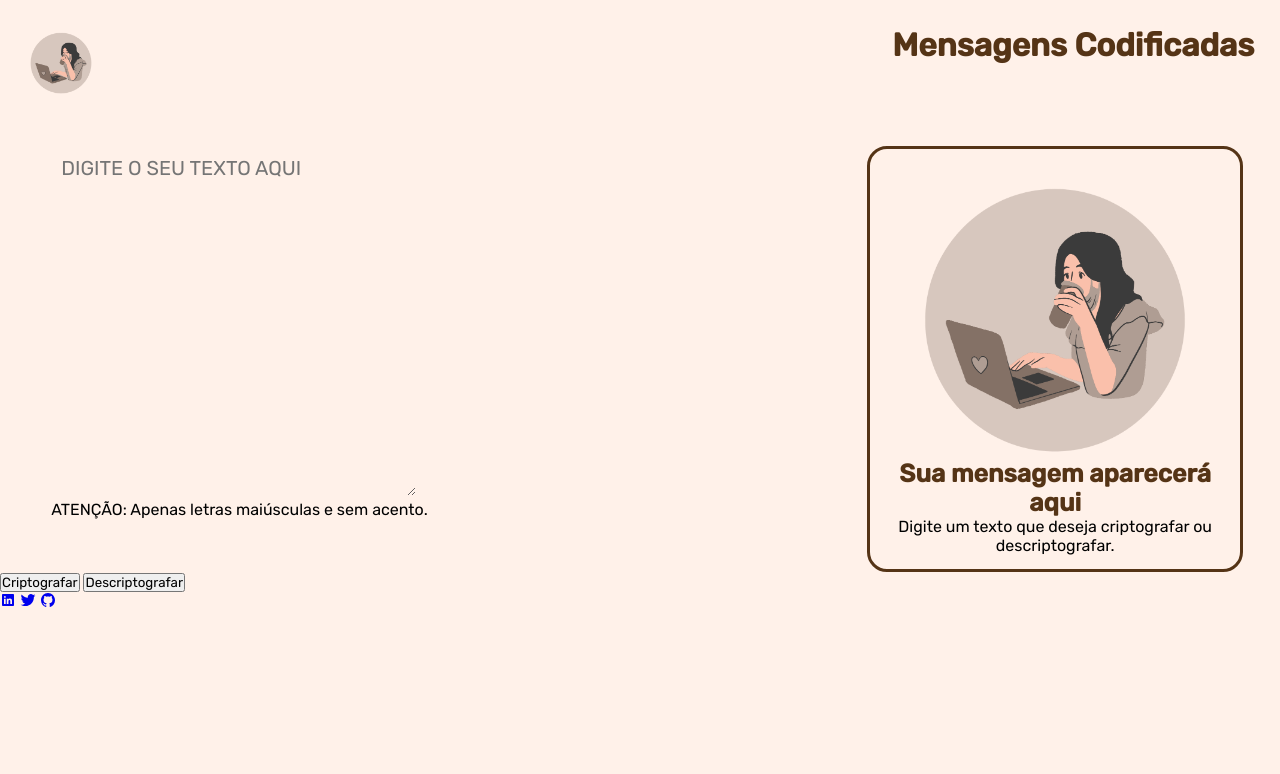
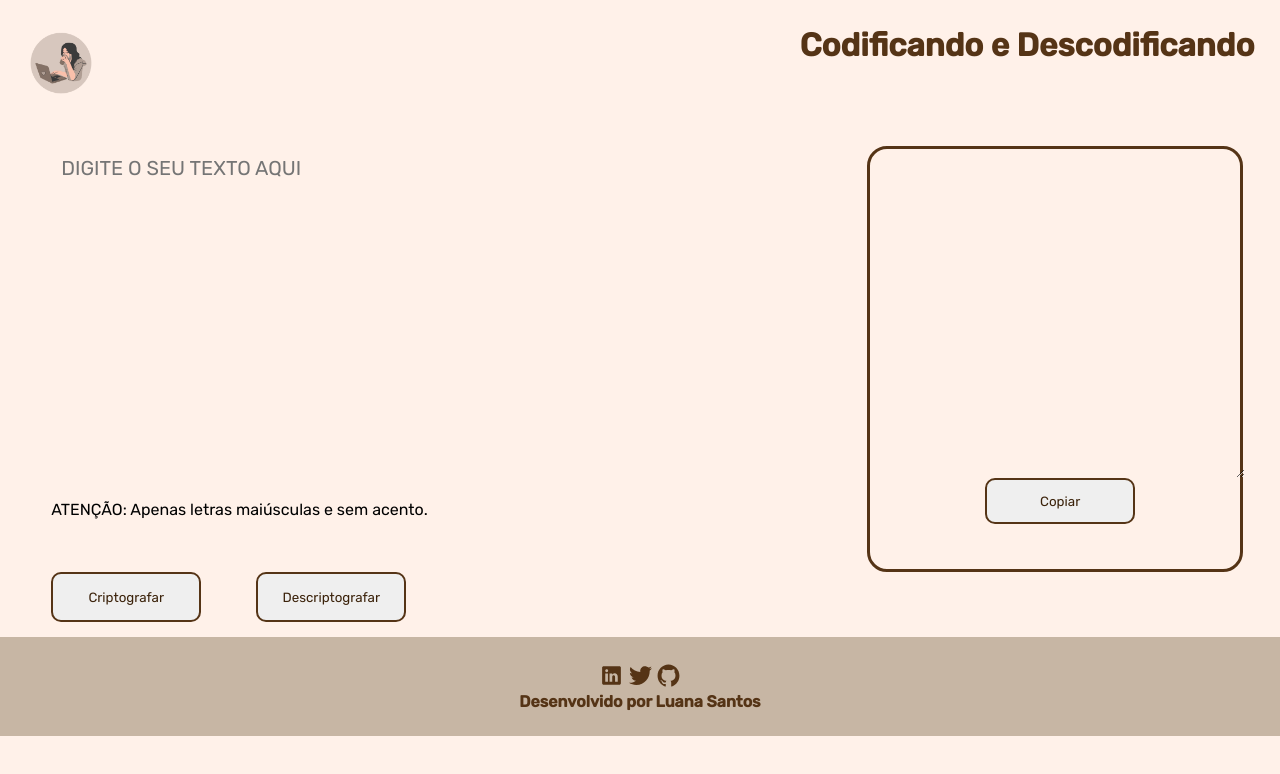
Before and after one commit to luadechiclete/Challeng-Oracle-ONE, a plain HTML site: page index.html in a window 1280 px wide. Both pictures are taken after a click on the button "Criptografar". Drawn offline with nearby package versions, Linux system fonts and the light colour scheme.

Commit message:
projeto semipronto

```diff
--- a/assets/css/style.css
+++ b/assets/css/style.css
@@ -1,7 +1,7 @@
 @import url('https://fonts.googleapis.com/css2?family=Rubik:ital,wght@0,400;0,500;1,300&display=swap');
 
 :root{
-    --corprincipal: #85550d;
+    --corprincipal: #917e6281;
     --corsecundaria: #fff1e9;
     --cortitulo: #553416;
 }
@@ -85,3 +85,55 @@ body {
     width: 300px;
     height: 300px;
 }
+
+.container-bnt button {
+    border: 2px solid var(--cortitulo);
+    border-radius: 10px;
+    text-decoration: none;
+    color: #3b220a;
+    width: 150px;
+    height: 50px;
+    margin-left: 4%;
+    cursor: pointer;
+}
+
+.btn-copiar {
+    border: 2px solid var(--cortitulo);
+    border-radius: 10px;
+    text-decoration: none;
+    color: #3b220a;
+    width: 150px;
+    height: 50px;
+    margin-bottom: 10%;
+    margin-left: 30%;
+    cursor: pointer;
+}
+
+.container-bnt button:hover {
+    border: 2px solid var(--corsecundaria);
+    transition: 0.5s all;
+}
+
+.rodape {
+    display: flex;
+    flex-direction: column;
+    align-items: center;
+    padding: 2%;
+    margin-top: 15px;
+    background: var(--corprincipal);
+    color: var(--cortitulo);
+}
+
+.rodape h3 {
+    font-size: 16px;
+}
+
+.icons ion-icon {
+    width: 25px;
+    height: 25px;
+    color: var(--cortitulo);
+}
+
+.icons ion-icon:hover {
+    color: var(--corsecundaria);
+}
--- /dev/null
+++ b/assets/css/styleMedia.css
@@ -0,0 +1,14 @@
+@media screen and (max-width: 500px) {
+    .cabecalho {
+        display: flex;
+        padding: 10%;
+        align-items: center;
+    }
+    .cabecalho img {
+        max-width: 100px;
+        max-height: 100px;
+    }
+    .container-input {
+        display: inline;
+    }
+}
--- a/file.js
+++ b/file.js
@@ -0,0 +1,31 @@
+var textInput = document.querySelector("#input-texto");
+var outInput = document.querySelector("#output");
+
+
+function criptografar(){
+
+  var texto = textInput.value;
+
+  var resultCripto = texto.replace(/e/g, "enter").replace(/i/g, "imes").replace(/a/g, "ai").replace(/o/g, "ober").replace(/u/g, "ufat")
+
+
+  document.getElementById('output').innerHTML = '<textarea readonly id="input-texto">' + resultCripto +
+  '</textarea>' + '<button class="btn-copiar" id="copiar" onclick="copiar()">Copiar</button>'
+}
+
+function descriptografar(){
+
+    var texto = textInput.value;
+
+    var resultDescripto = texto.replace(/enter/g, "e").replace(/imes/g, "i").replace(/ai/g, "a").replace(/ober/g, "o").replace(/ufat/g, "u");
+
+    document.getElementById('output').innerHTML = '<textarea readonly id="input-texto">' + resultDescripto +
+    '</textarea>' + '<button class="btn-copiar" id="copiar" onclick="copiar()">Copiar</button>'
+}
+
+function copiar() {
+    var textoCop = document.getElementById('output');
+
+    textoCop.select();
+    document.execCommand('copy');
+}
--- a/index.html
+++ b/index.html
@@ -5,6 +5,7 @@
     <meta http-equiv="X-UA-Compatible" content="IE=edge">
     <meta name="viewport" content="width=device-width, initial-scale=1.0">
     <link rel="stylesheet" href="assets/css/style.css">
+    <link rel="stylesheet" href="assets/css/styleMedia.css">
     <link rel="shortcut icon" href="assets/img/logo.png" type="image/x-icon">
     <title>Decodificador e codificador</title>
 </head>
@@ -13,12 +14,12 @@
     <main class="main container">
         <header class="cabecalho">
             <img src="assets/img/logo.png" alt="Logo">
-            <h1>Mensagens Codificadas</h1>
+            <h1>Codificando e Descodificando</h1>
         </header>
 
         <div class="container-input">
             <div class="input">
-                <textarea id="input-texto" placeholder="Digite o seu texto aqui"></textarea>
+                <textarea id="input-texto" placeholder="Digite o seu texto aqui" style="resize: none"></textarea>
                 <p>ATENÇÃO: Apenas letras maiúsculas e sem acento.</p>
             </div>
             <div id="output">
@@ -31,9 +32,9 @@
         </div>
 
         <div class="buttons">
-            <div class="container-btn">
-                <button class="btn-criptografar">Criptografar</button>
-                <button class="btn-descriptografar">Descriptografar</button>
+            <div class="container-bnt">
+                <button onclick="criptografar()" class="bnt-criptografar">Criptografar</button>
+                <button onclick="descriptografar()" class="bnt-descriptografar">Descriptografar</button>
 
             </div>
 
@@ -43,10 +44,11 @@
 
     <footer class="rodape">
         <div class="icons">
-            <a href="https://www.linkedin.com/in/luanasantosmeira/"><ion-icon name="logo-linkedin"></ion-icon></ion-icon></a>
-            <a href="https://twitter.com/tunglna"><ion-icon name="logo-twitter"></ion-icon></ion-icon></a>
-            <a href="https://github.com/tunglna"><ion-icon name="logo-github"></ion-icon></a>
+            <a href="https://www.linkedin.com/in/luanasantosmeira/" target="_blank"><ion-icon name="logo-linkedin"></ion-icon></ion-icon></a>
+            <a href="https://twitter.com/tunglna" target="_blank"><ion-icon name="logo-twitter"></ion-icon></ion-icon></a>
+            <a href="https://github.com/tunglna" target="_blank"><ion-icon name="logo-github"></ion-icon></a>
         </div>
+        <h3>Desenvolvido por Luana Santos</h3>
     </footer>
     <script src="https://unpkg.com/ionicons@4.5.10-0/dist/ionicons.js"></script>
     <script src="file.js"></script>
```
